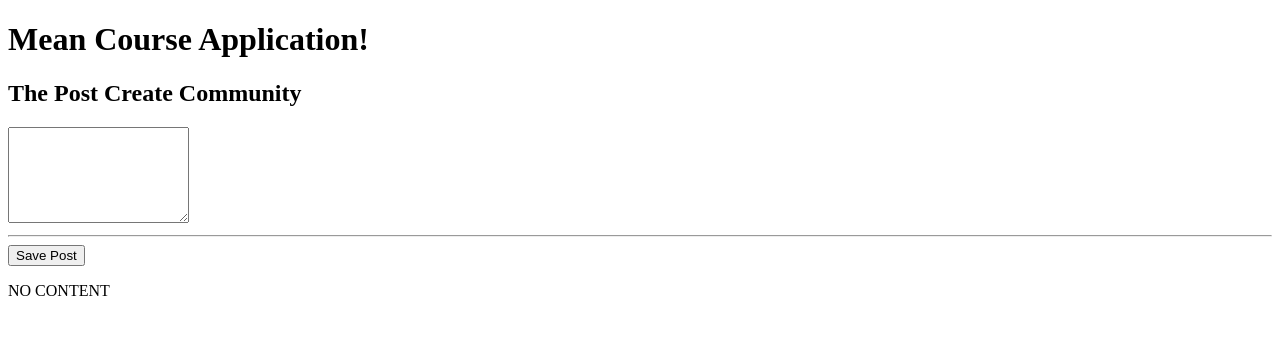
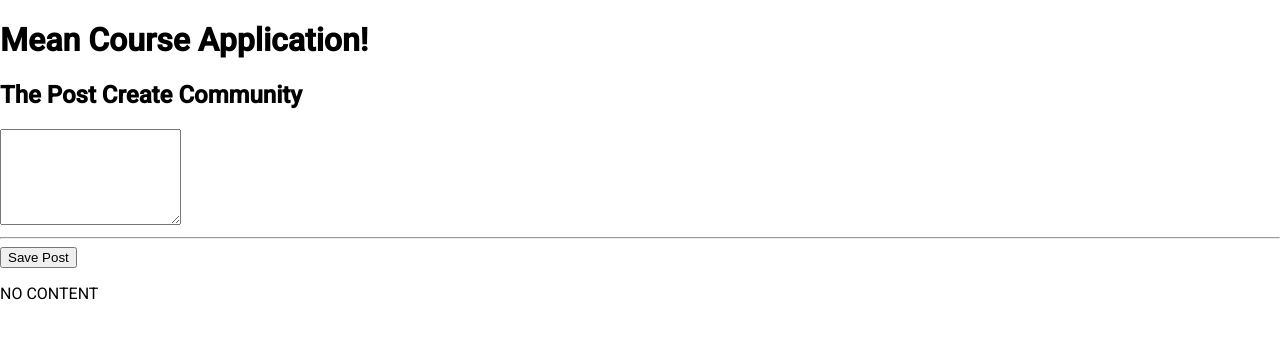
Before and after one commit to sandeepnunna90/mean-course, an Angular app: page / in a window 1280 px wide. Shown: the top 338 px of the page. Built offline with nearby package versions, Linux system fonts and the light colour scheme.

Commit message:
Import Angular Materials from CLI

```diff
--- a/angular.json
+++ b/angular.json
@@ -24,6 +24,7 @@
               "src/assets"
             ],
             "styles": [
+              "./node_modules/@angular/material/prebuilt-themes/indigo-pink.css",
               "src/styles.css"
             ],
             "scripts": []
@@ -88,6 +89,7 @@
               "src/assets"
             ],
             "styles": [
+              "./node_modules/@angular/material/prebuilt-themes/indigo-pink.css",
               "src/styles.css"
             ],
             "scripts": []
--- a/package.json
+++ b/package.json
@@ -12,10 +12,12 @@
   "private": true,
   "dependencies": {
     "@angular/animations": "~10.0.3",
+    "@angular/cdk": "^10.0.1",
     "@angular/common": "~10.0.3",
     "@angular/compiler": "~10.0.3",
     "@angular/core": "~10.0.3",
     "@angular/forms": "~10.0.3",
+    "@angular/material": "^10.0.1",
     "@angular/platform-browser": "~10.0.3",
     "@angular/platform-browser-dynamic": "~10.0.3",
     "@angular/router": "~10.0.3",
--- a/src/app/app.module.ts
+++ b/src/app/app.module.ts
@@ -4,6 +4,7 @@
 
 import { AppComponent } from './app.component';
 import { PostCreateComponent } from './posts/post-create/post-create.component';
+import { BrowserAnimationsModule } from '@angular/platform-browser/animations';
 
 @NgModule({
   declarations: [
@@ -12,7 +13,8 @@
   ],
   imports: [
     BrowserModule,
-    FormsModule
+    FormsModule,
+    BrowserAnimationsModule
   ],
   providers: [],
   bootstrap: [AppComponent]
--- a/src/index.html
+++ b/src/index.html
@@ -6,6 +6,8 @@
   <base href="/">
   <meta name="viewport" content="width=device-width, initial-scale=1">
   <link rel="icon" type="image/x-icon" href="favicon.ico">
+  <link href="https://fonts.googleapis.com/css?family=Roboto:300,400,500&display=swap" rel="stylesheet">
+  <link href="https://fonts.googleapis.com/icon?family=Material+Icons" rel="stylesheet">
 </head>
 <body>
   <app-root></app-root>
--- a/src/styles.css
+++ b/src/styles.css
@@ -1 +1,4 @@
 /* You can add global styles to this file, and also import other style files */
+
+html, body { height: 100%; }
+body { margin: 0; font-family: Roboto, "Helvetica Neue", sans-serif; }
```
Also changed, not shown: 1 other file (tests, documents, lock files or other folders).
